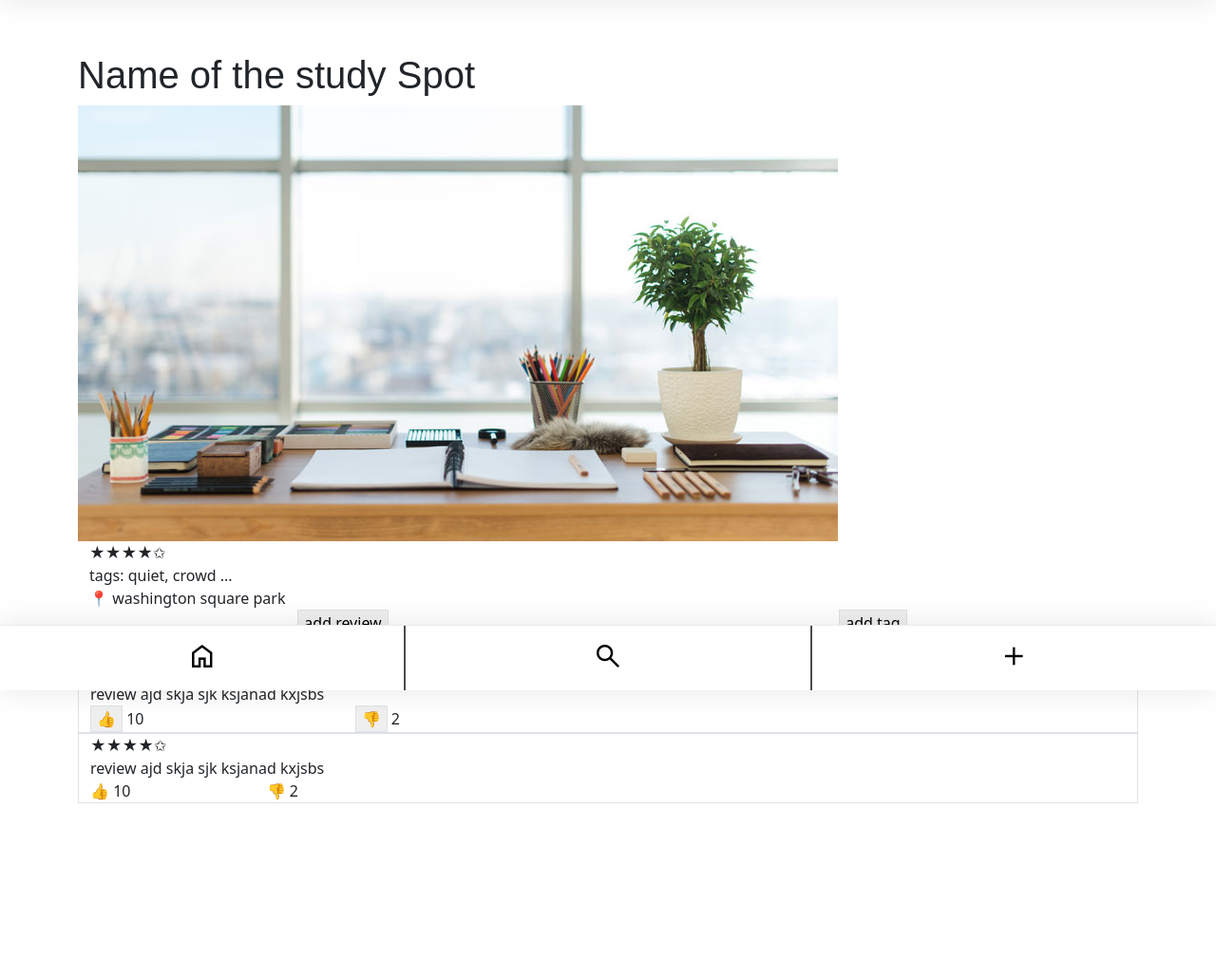
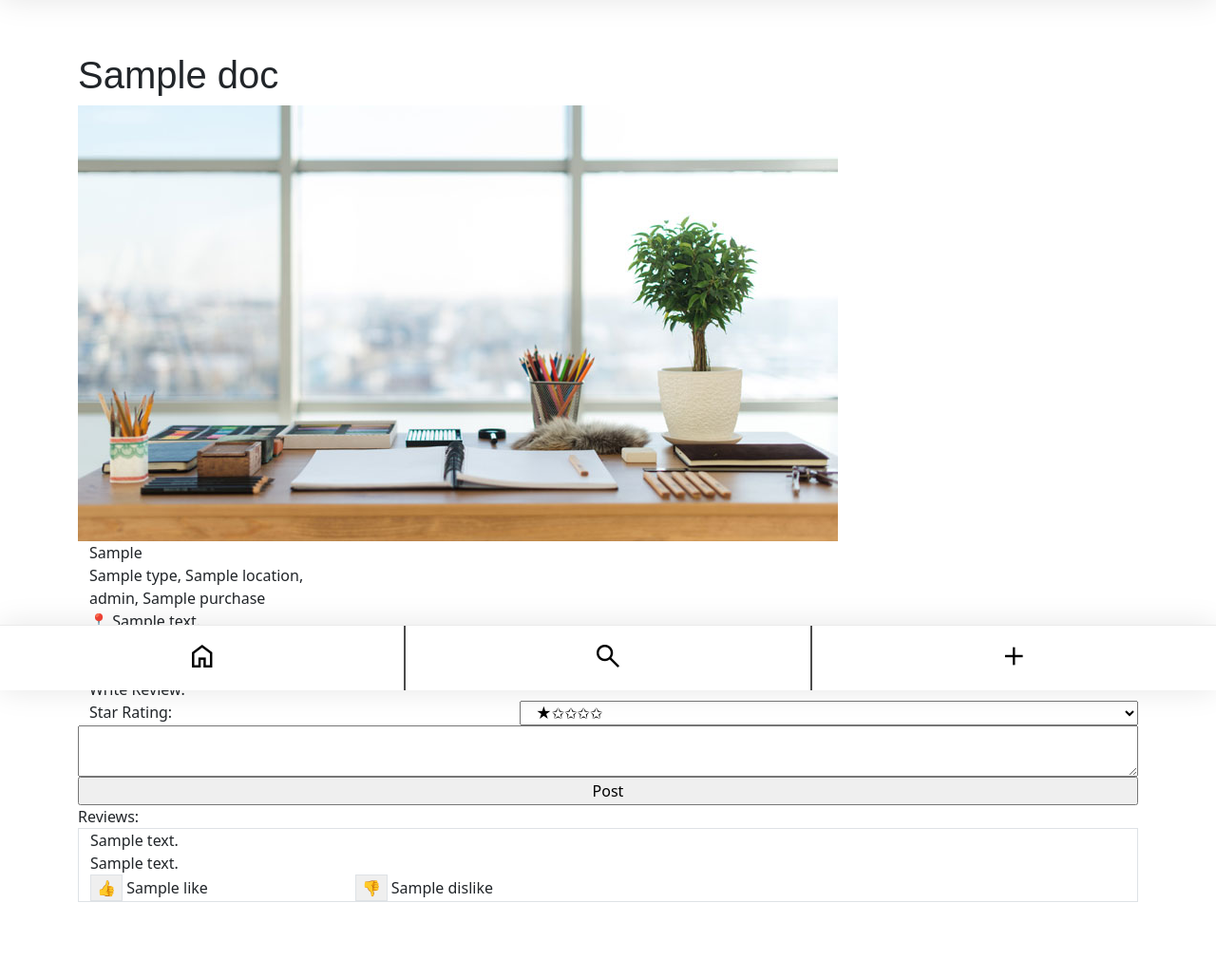
Before and after one commit to software-students-fall2022/web-app-exercise-team-2-1, a Flask app: template templates/detail.html in a window 1280 px wide. Shown: the part 73-1103 px from the top of the page at 95% size. Before the commit the page ends 919 px from the top, so only its background shows below. Run offline with Flask 2, Linux system fonts and the light colour scheme; the template is opened without the code that fills it: most values are stand-ins (such as "Sample title", 1, 10 or a date in 2020); parts of the project's set-up code (start-up, migrations or seed data) failed here and were passed over.

Commit message:
add detail page and comment function

```diff
--- a/app.py
+++ b/app.py
@@ -1,6 +1,7 @@
 #!/usr/bin/env python3
 
 from crypt import methods
+from tokenize import String
 from flask import Flask, render_template, request, redirect, url_for, make_response
 from dotenv import dotenv_values
 
@@ -43,10 +44,83 @@ def home():
     docs = db.spots.find({}).sort("created_at", -1)
     return render_template('home.html', docs = docs)  # render the home template
 
+def printStar(starRating):
+    starRating = round(float(starRating))
+    index = 0
+    starStr = ""
+    while(index<5):
+        if index < starRating:
+            starStr += "★"
+        else:
+            starStr += "✩"
+        index += 1
+
+    return starStr
+
 @app.route('/detail')
 def detail():
     # Route for the detail page
-    return render_template('detail.html')  # render the detail template
+    SpotId = request.args.get('SpotId')
+    doc = db.spots.find_one({"_id": ObjectId(SpotId)})
+
+    purchase = doc["purchase_info"]
+    reviewIds = doc["reviewId"]
+    if purchase:
+        purchase = "No Purchase Required"
+    else:
+        purchase = "Purchase Required"
+
+    spotStar = printStar(doc["star"])
+    reviewTemp = db.reviews.find({ "_id": { '$in': reviewIds }}).sort("like", -1)
+
+    #.sort("star", -1).sort("created_at",-1).sort("like", -1)
+    reviewStar = []
+    for review in reviewTemp:
+        reviewStar.append(printStar(review["star"]))
+
+    reviews = db.reviews.find({ "_id": { '$in': reviewIds } }).sort("like", -1)
+
+    return render_template('detail.html', doc = doc, purchase = purchase, reviews = reviews, reviewStar = reviewStar, spotStar = spotStar)
+
+@app.route('/detail/like', methods = ['POST'])
+def like_review():
+
+    reviewId  = request.form['reviewId']
+    like = request.form['like']
+    addlike = 0
+    addDislike = 0
+    if like == "like":
+        addlike = 1
+    elif like == "dislike":
+        addDislike = 1
+    review = db.reviews.find_one({"_id": ObjectId(reviewId)})
+    db.reviews.update_one({"_id": ObjectId(reviewId)}, { '$inc': { "like": addlike, "dislike": addDislike}})
+    return redirect(url_for('detail', SpotId = review["spot"]))
+
+@app.route('/detail/post', methods = ['POST'])
+def post_review():
+
+    spotId  = request.form['SpotId']
+    star = request.form['star']
+    reviewText = request.form['reviewText']
+    if len(reviewText) > 0:
+        review = {
+        "star" : star,
+        "text" : reviewText,
+        "spot" : spotId,
+        "like" : 0,
+        "dislike" : 0,
+        "created_at": datetime.datetime.utcnow(),
+        }
+        db.reviews.insert_one(review)
+        reviewTemp = db.reviews.find_one({"star" : star, "text" : reviewText,"spot" : spotId})
+        reviewId = reviewTemp["_id"]
+        spot = db.spots.find_one({"_id": ObjectId(spotId)})
+        newStar = (spot["star"] * len(spot["reviewId"]) + int(star))/(len(spot["reviewId"]) + 1)
+        db.spots.update_one({"_id": ObjectId(spotId)}, {'$push': {'reviewId': reviewId}, '$set':{ 'star': newStar}})
+
+    return redirect(url_for('detail', SpotId = spotId))
+
 
 @app.route('/create')
 def create_post():
@@ -78,6 +152,8 @@ def add_spot():
         "purchase_info": purchase_info,
         "noise_level": noise_level,
         "description": description,
+        "reviewId": [],
+        "star": 0,
     }
 
     db.spots.insert_one(doc) # insert a new document
@@ -111,53 +187,8 @@ def search_spots():
             docs = db.spots.find()
     return render_template("home.html", docs = docs) # pass the list of search results as an argument to the home page for displaying
 
+
 """
-# route to view the edit form for an existing post
-@app.route('/edit/<mongoid>')
-def edit(mongoid):
-
-    #Route for GET requests to the edit page.
-    #Displays a form users can fill out to edit an existing record.
-
-    doc = db.exampleapp.find_one({"_id": ObjectId(mongoid)})
-    return render_template('edit.html', mongoid=mongoid, doc=doc) # render the edit template
-
-
-# route to accept the form submission to delete an existing post
-@app.route('/edit/<mongoid>', methods=['POST'])
-def edit_post(mongoid):
-
-    #Route for POST requests to the edit page.
-    #Accepts the form submission data for the specified document and updates the document in the database.
-
-    name = request.form['fname']
-    message = request.form['fmessage']
-
-    doc = {
-        # "_id": ObjectId(mongoid),
-        "name": name,
-        "message": message,
-        "created_at": datetime.datetime.utcnow()
-    }
-
-    db.exampleapp.update_one(
-        {"_id": ObjectId(mongoid)}, # match criteria
-        { "$set": doc }
-    )
-
-    return redirect(url_for('home')) # tell the browser to make a request for the / route (the home function)
-
-# route to delete a specific post
-@app.route('/delete/<mongoid>')
-def delete(mongoid):
-
-    #Route for GET requests to the delete page.
-    #Deletes the specified record from the database, and then redirects the browser to the home page.
-
-    db.exampleapp.delete_one({"_id": ObjectId(mongoid)})
-    return redirect(url_for('home')) # tell the web browser to make a request for the / route (the home function)
-
-
 route to handle any errors
 
 @app.errorhandler(Exception)
--- a/templates/detail.html
+++ b/templates/detail.html
@@ -7,100 +7,108 @@
 <head>
     <link href="https://cdn.jsdelivr.net/npm/bootstrap@5.2.2/dist/css/bootstrap.min.css" rel="stylesheet"
         integrity="sha384-Zenh87qX5JnK2Jl0vWa8Ck2rdkQ2Bzep5IDxbcnCeuOxjzrPF/et3URy9Bv1WTRi" crossorigin="anonymous">
-    <title>Study Spot Detail </title>
+    <title>{{doc.name}}</title>
 </head>
 
 <body>
     <script src="https://cdn.jsdelivr.net/npm/bootstrap@5.2.2/dist/js/bootstrap.bundle.min.js"
         integrity="sha384-OERcA2EqjJCMA+/3y+gxIOqMEjwtxJY7qPCqsdltbNJuaOe923+mo//f6V8Qbsw3"
         crossorigin="anonymous"></script>
-    <h1>Name of the study Spot</h1>
-    <img src="../images/study-spot-800.jpeg" class="img-fluid" alt="...">
+
+
+    <h1>{{doc.name}}</h1>
+    <img src="/static/images/study-spot-800.jpeg" class="img-fluid" alt="...">
     <div class="container text-left">
         <div class="row align-items-start">
             <div class="col">
-                ★★★★✩
-            </div>
-            <div class="col">
-
+                {{spotStar}}
             </div>
 
         </div>
         <div class="row align-items-center">
             <div class="col">
-                tags: quiet, crowd ...
+            {{doc.type}}, {{doc.location}}, <br>{{doc.noise_level}}, {{purchase}}
             </div>
         </div>
         <div class="row align-items-end">
             <div class="col">
-                📍 washington square park
+                📍 {{doc.address}}
+            </div>
+        </div>
+        <div class="row align-items-end">
+            <div class="col">
+                {{doc.description}}
             </div>
         </div>
     </div>
-    <div class="container text-center">
+    <br />
+    <div class="container text-left">
         <div class="row align-items-start">
-            <div class="col ">
-                <form action="home.html" method="get">
-                    <button class = "border border-1" name="addReview">add review</button>
-                </form>
+            <div class="col">
+             Write Review:
             </div>
-            <div class="col ">
-                <form action="home.html" method="get">
-                    <button class = "border border-1" name="addTag">add tag</button>
-                </form>
+        </div>
+        <div class="row align-items-start">
+            <div class="col">
+                <form method="POST" action="{{ url_for('post_review')}}">
+                    <div class="row align-items-start">
+                    <div class="col-5">
+                       Star Rating:
+                    </div>
+                    <div class="col-7">
+                        <div class="row align-items-start">
+                        <select name="star" id="star">
+                        <option value="1">★✩✩✩✩</option>
+                        <option value="2">★★✩✩✩</option>
+                        <option value="3">★★★✩✩</option>
+                        <option value="4">★★★★✩</option>
+                        <option value="5">★★★★★</option>
+                      </select>
+                        </div>
+                     </div>
+                    </div>
+                    <div class="row align-items-start">
+
+                      <textarea type="text" id="reviewText" name="reviewText"></textarea>
+                      <input hidden name="SpotId" value= "{{doc['_id']}}"/>
+                      <input type="submit" name="create-btn" value="Post" />
+                        </div>
+
+                  </form>
             </div>
         </div>
 
     </div>
     Reviews:
+
+    {% for review in reviews %}
+
     <div class="container text-left border">
         <div class="row align-items-start">
             <div class="col">
-            ★★★★✩
+            {{reviewStar[loop.index0]}}
             </div>
-
         </div>
         <div class="row align-items-start">
             <div class="col">
-            review ajd skja sjk ksjanad kxjsbs
+            {{review.text}}
             </div>
         </div>
         <div class="row align-items-start">
             <div class="col-3">
-                <form action="" method="post">
-                    <button class = "border border-1" name="like" value="like">👍</button> 10
-                </form>
+                <form action="{{ url_for('like_review')}}" method="post">
+                    <input hidden name="reviewId" value= "{{review['_id']}}"/>
+                    <button class = "border border-1" name="like" value="like">👍</button> {{review.like}}
             </div>
             <div class="col-3">
-                <form action="" method="post">
-                    <button class = "border border-1" name="like" value="like">👎</button> 2
+                    <button class = "border border-1" name="like" value="dislike">👎</button> {{review.dislike}}
                 </form>
-
             </div>
         </div>
     </div>
 
-    <div class="container text-left border">
-        <div class="row align-items-start">
-            <div class="col">
-            ★★★★✩
-            </div>
-
-        </div>
-        <div class="row align-items-start">
-            <div class="col">
-            review ajd skja sjk ksjanad kxjsbs
-            </div>
-        </div>
-        <div class="row align-items-start">
-            <div class="col-2">
-                👍 10
-            </div>
-            <div class="col-2">
-                👎 2
-            </div>
-        </div>
-    </div>
+    {%endfor%}
+    <br/>
 </body>
 
 </html>
--- a/templates/detail_moderator.html
+++ b/templates/detail_moderator.html
@@ -7,7 +7,7 @@
 <head>
     <link href="https://cdn.jsdelivr.net/npm/bootstrap@5.2.2/dist/css/bootstrap.min.css" rel="stylesheet"
         integrity="sha384-Zenh87qX5JnK2Jl0vWa8Ck2rdkQ2Bzep5IDxbcnCeuOxjzrPF/et3URy9Bv1WTRi" crossorigin="anonymous">
-    <title>Study Spot Detail </title>
+    <title>Study Spot Detail</title>
 </head>
 
 <body>
--- a/templates/home.html
+++ b/templates/home.html
@@ -7,9 +7,9 @@
     <div class="spot-grid-container">
         {% for doc in docs %}
             <div class="spot-card">
-                <a href="">
+                <a href="{{ url_for('detail', SpotId = doc['_id'])}}">
                     <!-- This is also a placeholder until backend implementation -->
-                    <img class="spot-card-image" src="../images/simple-task-board.png"/>
+                    <img class="spot-card-image" src="/static/images/study-spot-800.jpeg"/>
                     <div class="study-card-name">{{doc.name}}</div>
                     <div class="study-spot-location"><span class="material-symbols-outlined location-icon">location_on</span>{{doc.location}}</div>
                 </a>
--- a/templates/wrapper.html
+++ b/templates/wrapper.html
@@ -1,7 +1,7 @@
 <!DOCTYPE html>
 <html>
   <head>
-    <title>App Name Here</title>
+    <title>NYU Study Spot</title>
     <meta charset="utf-8">
     <meta name="viewport" content="width=device-width, initial-scale=1">
     <link
```
Also changed, not shown: templates/post_review.html (added, +33 -0 lines), static/images/study-spot-800.jpeg (renamed from images/study-spot-800.jpeg).
